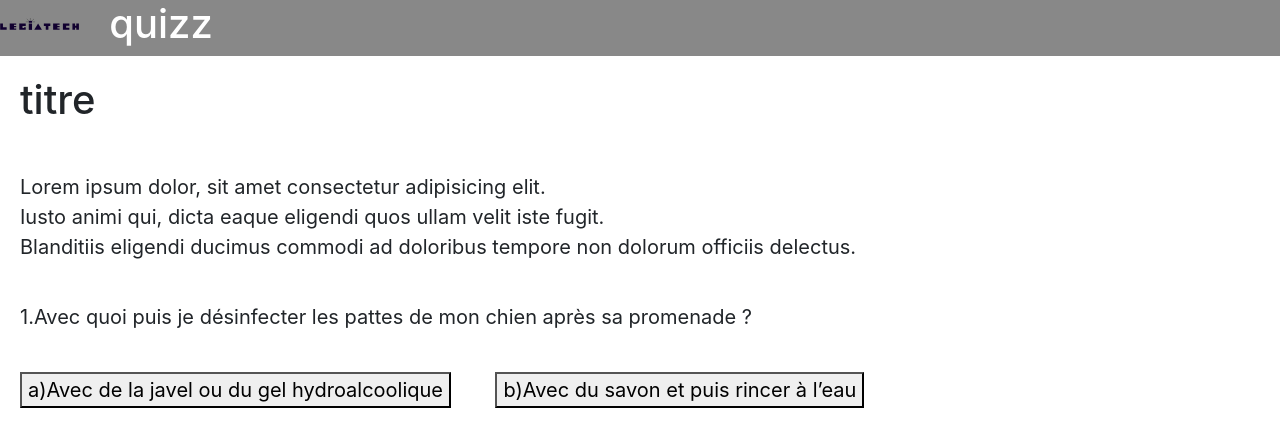
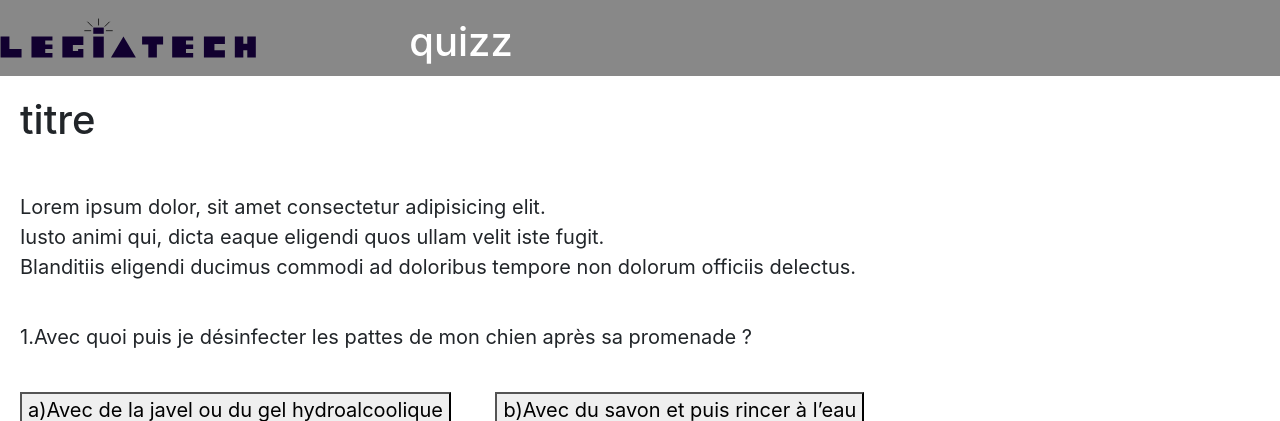
Before and after one commit to loich91/PROJET-HACKATON, a PHP site: page / in a window 1280 px wide. Shown: the top 421 px of the page. Run offline with PHP 8.4, Linux system fonts and the light colour scheme.

Commit message:
agrandissement logo

```diff
--- a/front-end/css/screen.css
+++ b/front-end/css/screen.css
@@ -3,10 +3,15 @@ header{
 }
 .logo{
 
-margin-top:18px ;
+margin-top: 18px ;
+height: 40px;
+margin-bottom: 18px;
+
 }
 .quizz{
     color:white;
+    margin-left: 300px;
+    margin-top: 18px;
 
 }
 .titre1{
```
